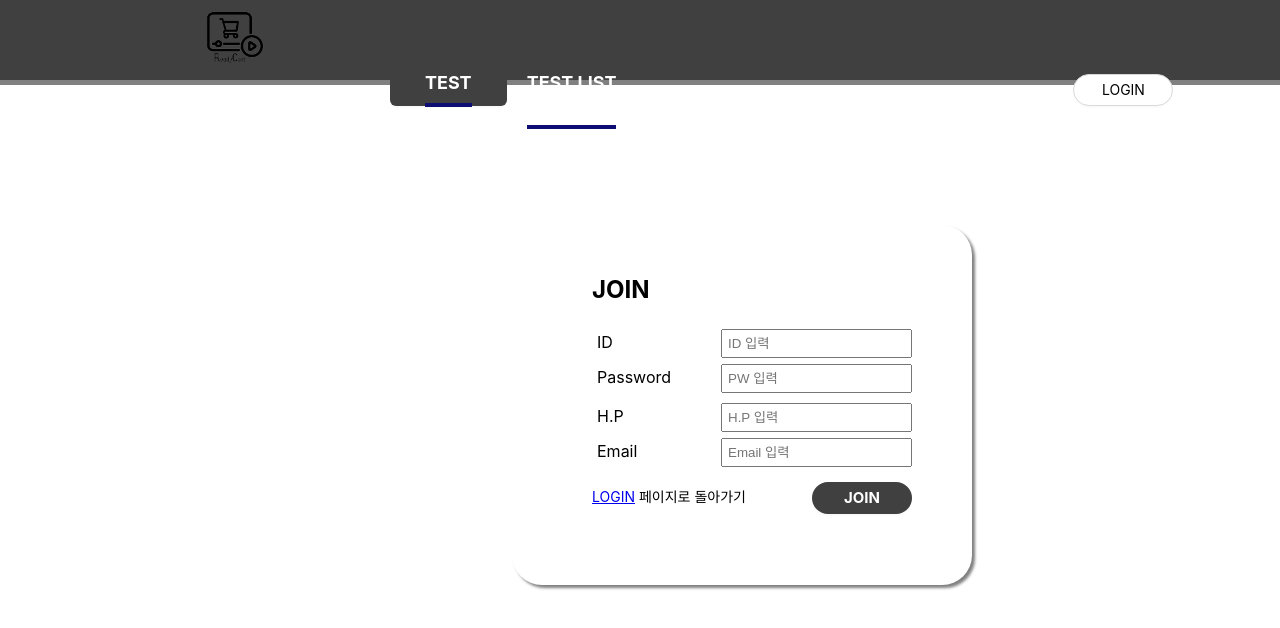
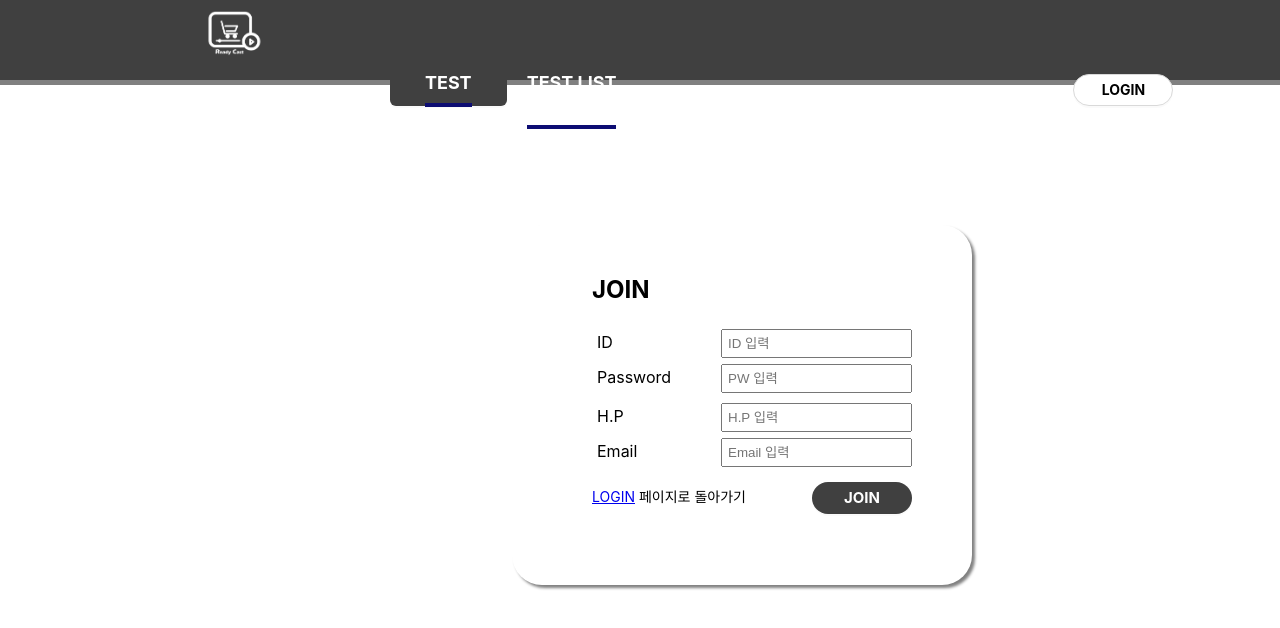
Before and after one commit to han-dae/LearningFront, a React (Create React App) app: page /join in a window 1280 px wide. Shown: the top 628 px of the page. Built offline with nearby package versions, Linux system fonts and the light colour scheme.

Commit message:
yeong1435

```diff
--- a/src/component/pageComponent/ButtonLF.jsx
+++ b/src/component/pageComponent/ButtonLF.jsx
@@ -9,7 +9,8 @@ const ButtonLF100 = (props) => {
                 backgroundColor: "white",
                 color: "black",
                 padding:"1px 1px 1px 1px",
-                margin:"3px"
+                margin:"3px",
+                fontWeight:'bold'
             }}>
             {props.value}
         </Button>
@@ -25,7 +26,8 @@ const ButtonLF50 = (props) => {
                 backgroundColor: "white",
                 color: "black",
                 padding:"1px 1px 1px 1px",
-                margin:"3px"
+                margin:"3px",
+                fontWeight:'bold'
             }}>
             {props.value}
         </Button>
--- a/src/component/pageComponent/Header.jsx
+++ b/src/component/pageComponent/Header.jsx
@@ -2,7 +2,7 @@ import React from "react";
 import { Button, Layout, Menu } from "antd";
 import { Link, useNavigate } from "react-router-dom";
 import Logininfo from "./Logininfo";
-import Logo3 from "../../img/Logo3.png";
+import Logo4 from "../../img/Logo4.png";
 const { Header } = Layout;
 function MainHeader() {
   const navigate = useNavigate();
@@ -33,7 +33,7 @@ function MainHeader() {
           {" "}
           <div
             style={{
-              backgroundImage: `url(${Logo3})`,
+              backgroundImage: `url(${Logo4})`,
               backgroundSize: "60px",
               backgroundRepeat: "no-repeat",
               display: "inline-block",
```
Also changed, not shown: src/img/Logo4.png (added).
